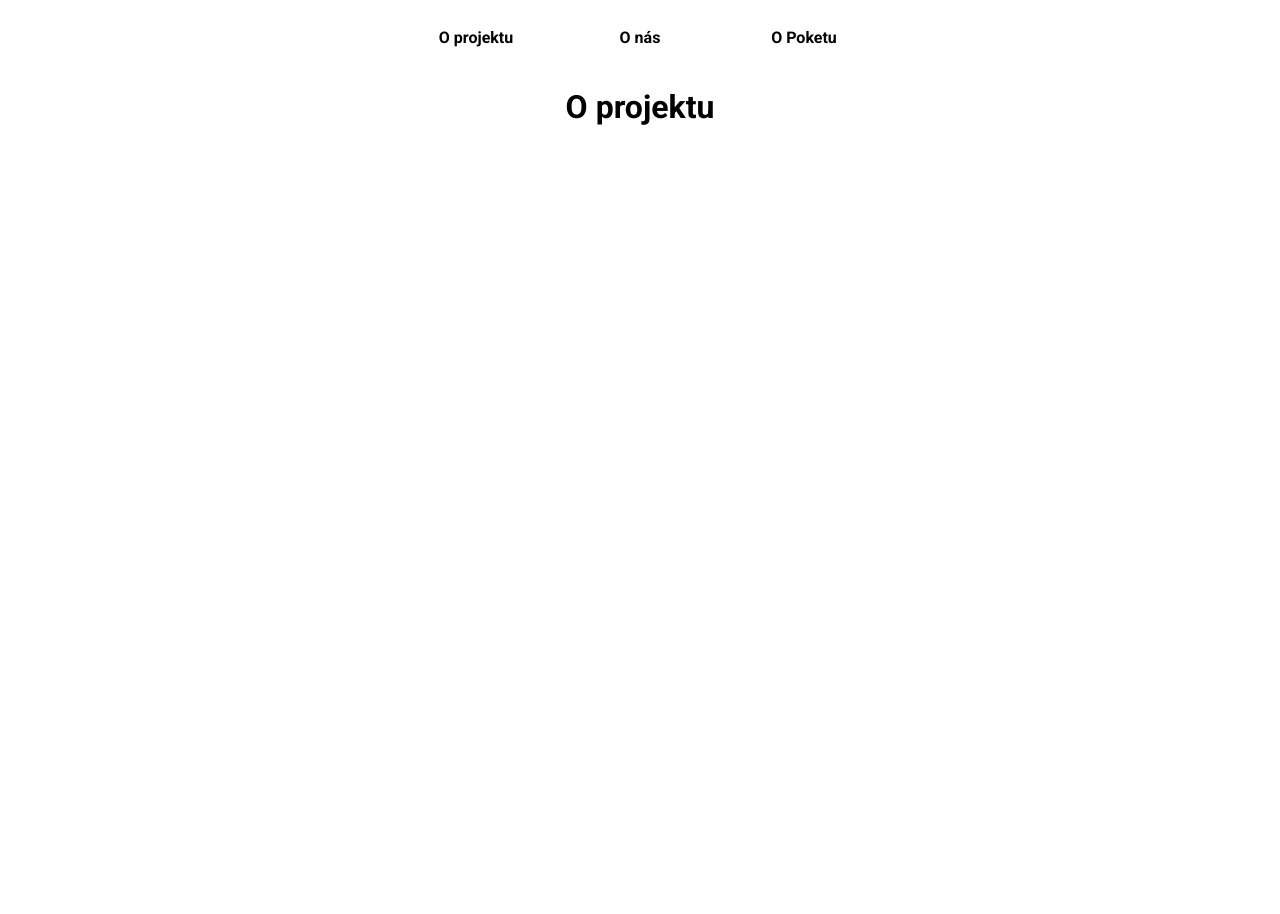
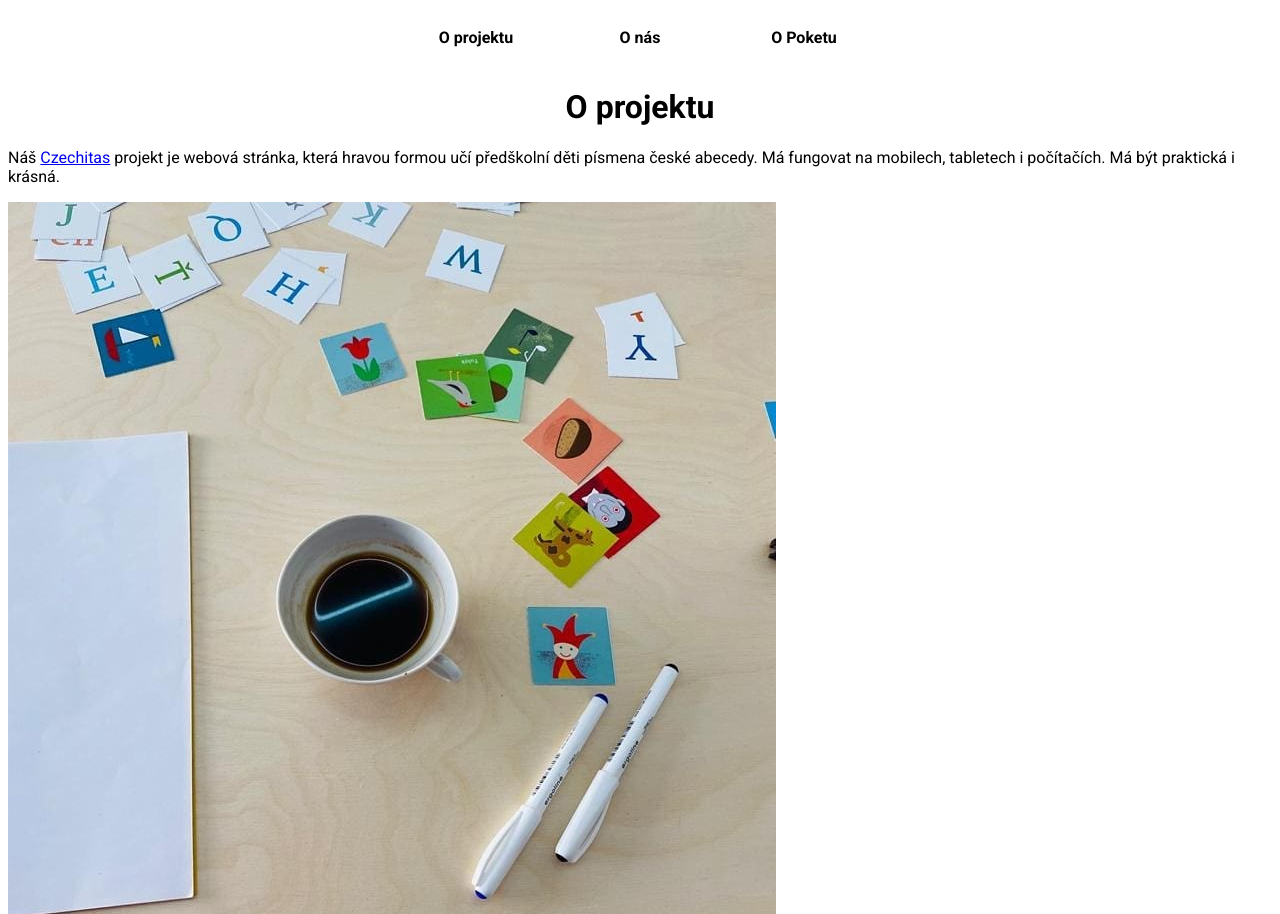
Before and after one commit to janajans/o-projektu, a plain HTML site: page o-projektu.html in a window 1280 px wide. Shown: the top 914 px of the page. Before the commit the page ends 800 px from the top, so only its background shows below. Drawn offline with Linux system fonts and the light colour scheme.

Commit message:
přidány obrázky

```diff
--- a/o-projektu.html
+++ b/o-projektu.html
@@ -26,6 +26,12 @@
     </ul>
     <main>
       <h1>O projektu</h1>
+      <p>
+        Náš <a href="www.czechitas.cz">Czechitas</a> projekt je webová stránka,
+        která hravou formou učí předškolní děti písmena české abecedy. Má
+        fungovat na mobilech, tabletech i počítačích. Má být praktická i krásná.
+      </p>
+      <img src="img/meeting2.jpg" alt="poketo práce" />
     </main>
   </body>
 </html>
```
Also changed, not shown: o-nas.html (+2 -1 lines).
